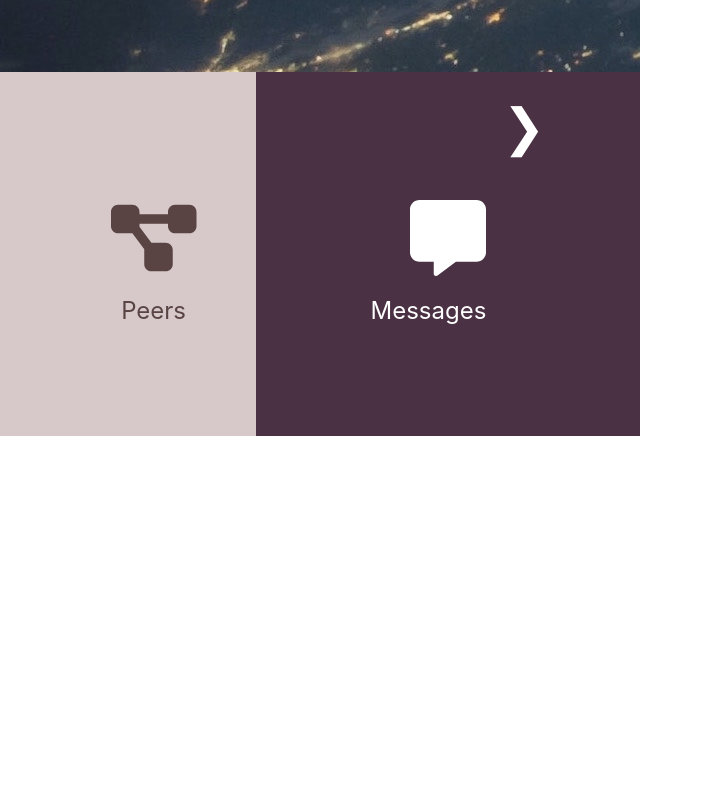
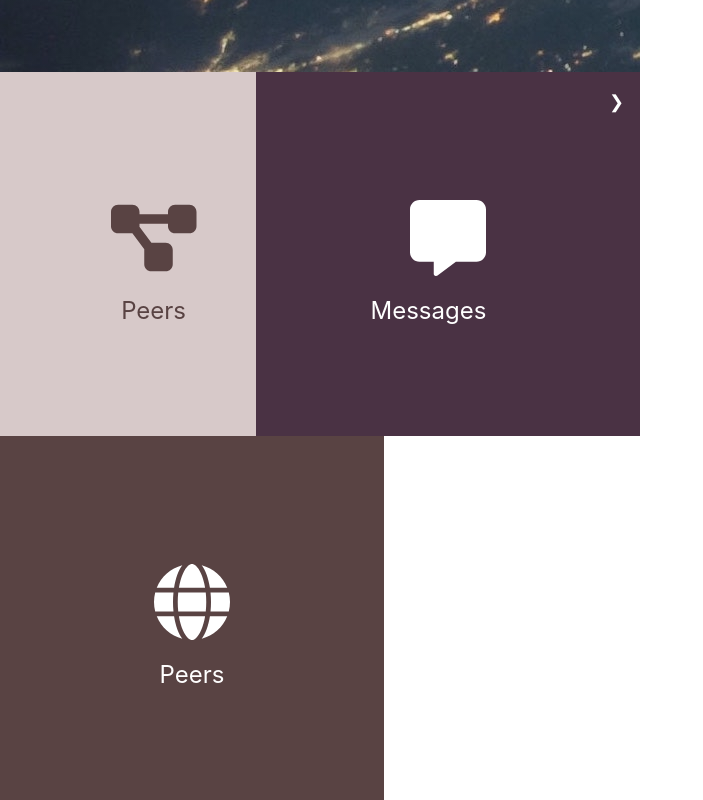
Before and after one commit to Josephine-Ann/metrics-next, a Next.js app: page / in a window 1280 px wide. Shown: the part 728-1528 px from the top of the page, without its empty margins (0-703 px from the left). Built offline with nearby package versions, Linux system fonts and the light colour scheme.

Commit message:
invisible

```diff
--- a/Components/Layout.js
+++ b/Components/Layout.js
@@ -45,12 +45,12 @@ export default function Layout() {
                                 </div>
                             </div>
                             <div className='w-[40%] h-full justify-end flex'>
-                                <p className={"text-[4vw] text-white m-4 text-lg" + ((items.slideIndex === 2) && " hidden ")} onClick={() => plusSlides(+1)}>&#10095;</p>
+                                <p className={"text-[4vw] text-white m-4 text-lg " + ((items.slideIndex === 2) && " hidden ")} onClick={() => plusSlides(+1)}>&#10095;</p>
                             </div>
                         </div>
                     </div>
                     <div className='flex h-[50%] justify-center'>
-                        <div className={'lg:w-[30vw] w-[60vw] bg-[#594343]  justify-center items-center flex-col flex ' + ((items.slideIndex === 1) && (" bg-[#594343] " + styles[["transition"]])) + ((items.slideIndex === 2) && (" bg-[#3e3434] " + styles[["transition-2"]]))}>
+                        <div className={'lg:w-[30vw] w-[60vw] bg-[#594343]  justify-center items-center flex-col flex ' + ((items.slideIndex === 1) && (" bg-[#594343] " + styles[["transition"]])) + " " + ((items.slideIndex === 2) && (" bg-[#3e3434] " + styles[["transition-2"]]))}>
                             <Link href="/peers"><a className={'text-[7.5vh] md:text-[9.5vh] text-white  ' + (items.slideIndex === 2 && "hidden ")}><FontAwesomeIcon icon={faGlobe} /></a></Link>
                             <p className={styles[["font-galaxy"]] + " text-white md:text-2xl " + ((items.slideIndex === 2) && " hidden ")}>Peers</p>
                             <Link href="/connections"><a className={'text-[7.5vh] md:text-[9.5vh] text-white ' + (items.slideIndex === 1 && "hidden ")}><FontAwesomeIcon icon={faLink} /></a></Link>
--- a/pages/invisible.js
+++ b/pages/invisible.js
@@ -22,7 +22,10 @@ export default function BeaconMessage() {
             <div className="text-[7.5vh] md:text-[9.5vh] text-white"></div>
             <p className="text-white  md:text-2xl">Hee</p>
             <div className="w-[60vw] lg:w-[30vw]  bg-[#4a3244]"></div>
-            <div className="w-[60%] h-full items-end flex-col"></div>
+            <div className="w-[60%] h-full items-end flex-col bg-[#594343]"></div>
+            <div className="justify-end flex w-[40%] justify-center items-center bg-[#d7c9c9] ">
+                <p className='text-white'>g</p>
+            </div>
         </Navbar>
 
     )
```
